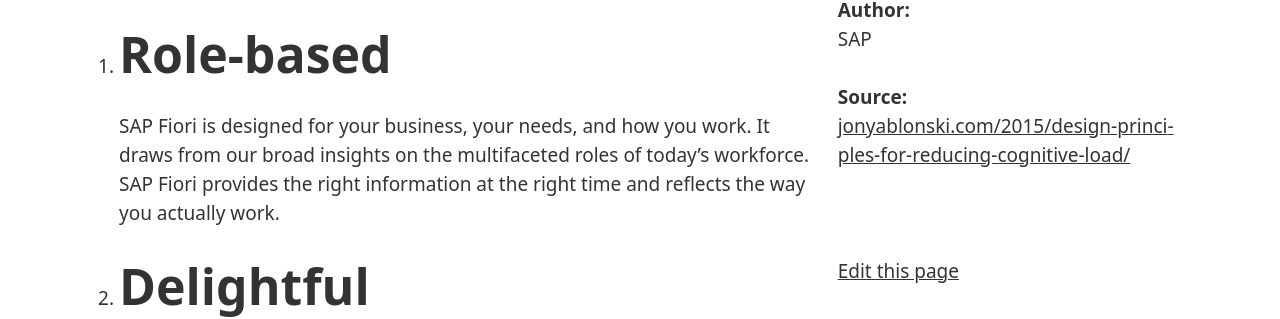
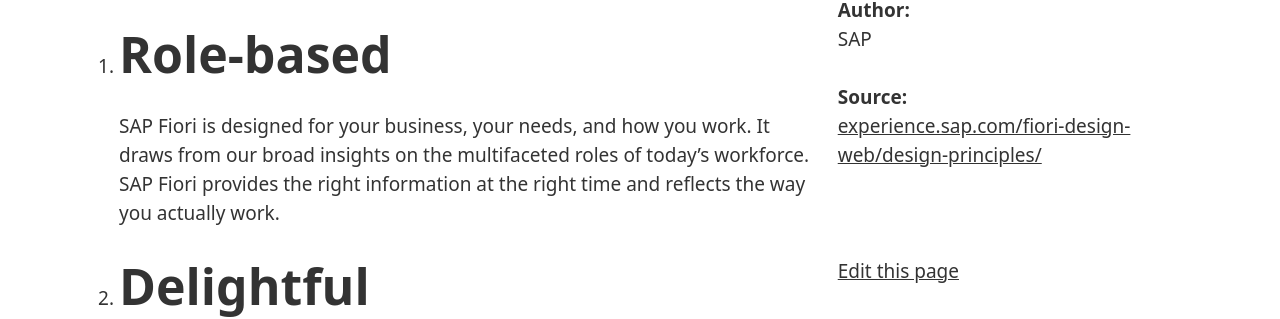
Before and after one commit to benbrignell/principles.design, a Jekyll site: the page built from _examples/sap-fiori-design-principles.md, in a window 1280 px wide. Shown: the part 390-709 px from the top of the page. Built offline with Jekyll 4.4.1, drawn with Linux system fonts in a browser that asks for light colours; comment, search, counter and statistics services are not loaded; some of the changed lines change nothing that is shown.

Commit message:
Update sap-fiori-design-principles.md
Fix source link to point to correct source on SAP website

```diff
--- a/_examples/sap-fiori-design-principles.md
+++ b/_examples/sap-fiori-design-principles.md
@@ -3,7 +3,7 @@
 author: SAP
 overview: |
   The design philosophy of SAP Fiori is based on five core principles. SAP Fiori user experience is role-based, adaptive, simple, coherent, and delightful.
-link: https://jonyablonski.com/2015/design-principles-for-reducing-cognitive-load/
+link: https://experience.sap.com/fiori-design-web/design-principles/
 principles:
 - principle: Role-based
   summary: |
```
